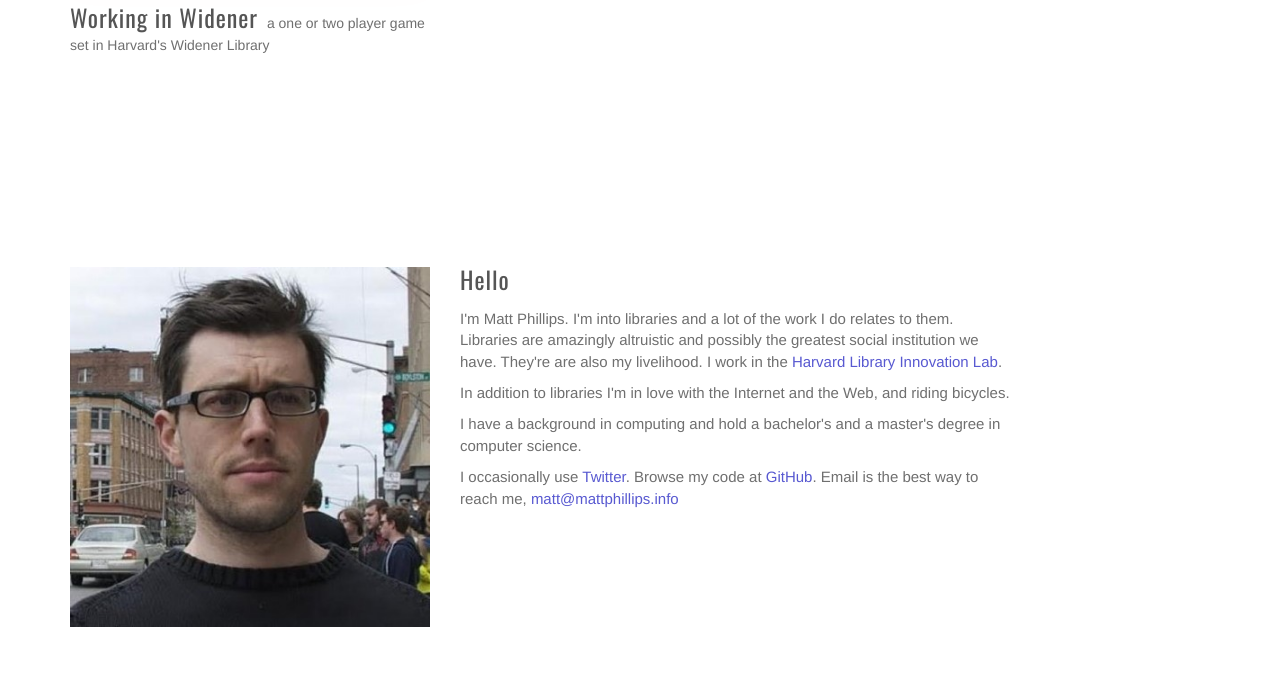
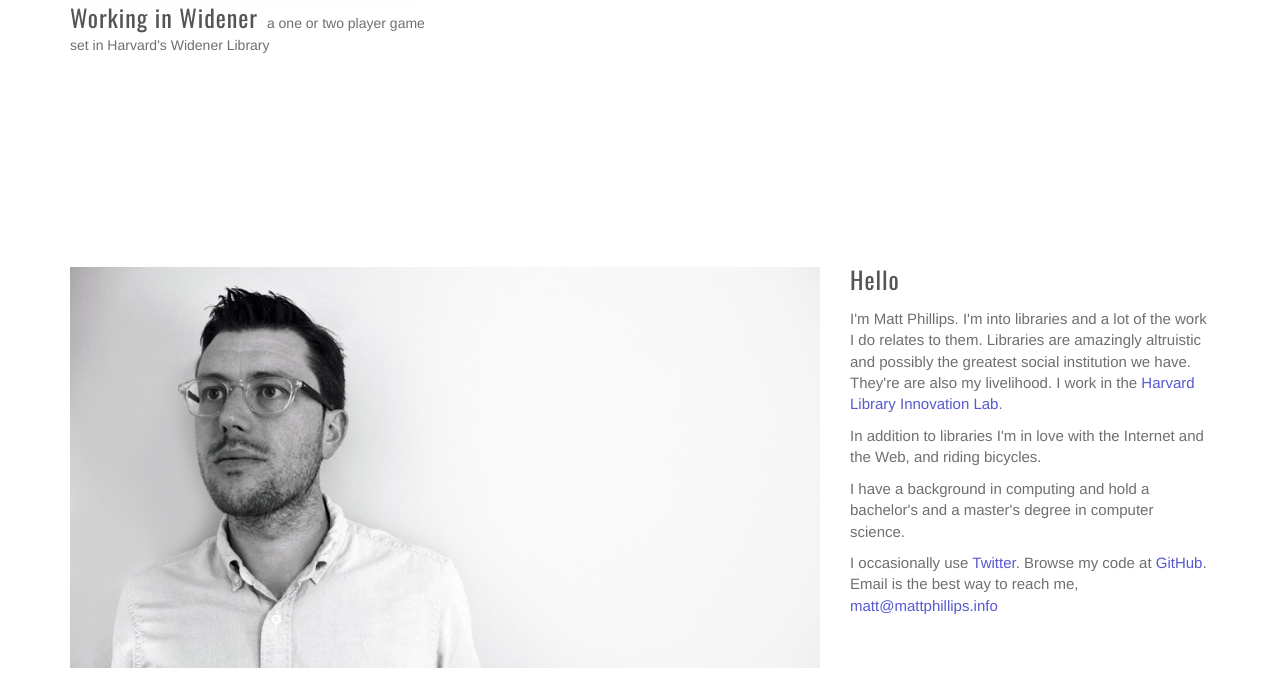
Before and after one commit to phillipsm/mattphillips-info, a Flask app: page / in a window 1280 px wide. Shown: the part 1388-2081 px from the top of the page. Before the commit the page ends 2015 px from the top, so only its background shows below. Run offline with Flask 2, Linux system fonts and the light colour scheme; some libraries are stand-ins or nearby versions.

Commit message:
Updated about image

```diff
--- a/static/css/main.css
+++ b/static/css/main.css
@@ -65,6 +65,10 @@ a:hover {
 
 	.landing .about {
 		margin-top: 0;
+	}
+
+	.proj-container {
+
 	}
 }
 
--- a/templates/landing.html
+++ b/templates/landing.html
@@ -31,41 +31,41 @@
 		</div>
 
 		<div class="row project-row">
-			<div class="col-xs-6 col-lg-4">
+			<div class="col-xs-12  col-sm-6 col-md-4 proj-container">
 				<a href="ambient-timer"><img src="/static/img/a-t-small.png" class="img-responsive">
 				<p><span class="project-title">Ambient Timer</span> a low-stress visual timer with a simple input mechanism for setting the timer</p></a>
 			</div>
-            <div class="col-xs-6 col-lg-4">
+            <div class="col-xs-12  col-sm-6 col-md-4 proj-container">
 				<a href="hovermarks"><img src="/static/img/f-b-small.jpg" class="img-responsive">
 				<p><span class="project-title">Hovermarks</span> a lightweight tool that helps you annotate a physical bookshelf</p></a>
 			</div>
-            <div class="col-xs-6 col-lg-4">
+            <div class="col-xs-12  col-sm-6 col-md-4 proj-container">
 				<a href="awesome-box"><img src="/static/img/ab-core-small.jpg" class="img-responsive">
 				<p><span class="project-title">Awesome Box</span> an alternate returns box that sits alongside your library's regular book drop</p></a>
 			</div>
-            <div class="col-xs-6 col-lg-4">
+            <div class="col-xs-12  col-sm-6 col-md-4 proj-container">
 				<a href="360"><img src="/static/img/360-small.jpg" class="img-responsive">
 				<p><span class="project-title">360° Portrait</span> a 360° view of my hand in a fun, draggable interface</p></a>
 			</div>
-            <div class="col-xs-6 col-lg-4">
+            <div class="col-xs-12  col-sm-6 col-md-4 proj-container">
 				<a href="thelibrary-fm"><img src="/static/img/listening-in-the-stacks-small.jpg" class="img-responsive">
 				<p><span class="project-title">thelibrary.fm</span> experience the library with your ears</p></a>
 			</div>
-            <div class="col-xs-6 col-lg-4">
+            <div class="col-xs-12  col-sm-6 col-md-4 proj-container">
 				<a href="pyfav"><img src="/static/img/pyfav-small.jpg" class="img-responsive">
 				<p><span class="project-title">pyfav</span> A Python library that removes the annoyance of retrieving favicons</p></a>
 			</div>
-            <div class="col-xs-6 col-lg-4">
+            <div class="col-xs-12  col-sm-6 col-md-4 proj-container">
 				<a href="working-in-widener"><img src="/static/img/wiw-logo-small.jpg" class="img-responsive">
 				<p><span class="project-title">Working in Widener</span> a one or two player game set in Harvard's Widener Library</p></a>
 			</div>
 		</div> <!-- / project-row -->
 
 		<div class="row about">
-            <div class="col-xs-4">
-				<img src="/static/img/about-image.jpeg" class="img-responsive">
+            <div class="col-xs-8">
+				<img src="/static/img/about-image.jpg" class="img-responsive">
 			</div>
-			<div class="col-xs-6">
+			<div class="col-xs-4">
 				<p class="project-title">Hello</p>
 				<p>I'm Matt Phillips. I'm into libraries and a lot of the work I do relates to them. Libraries are amazingly altruistic and possibly the greatest social institution we have. They're are also my livelihood. I work in the <a href="http://librarylab.law.harvard.edu" class="pretty-links">Harvard Library Innovation Lab</a>.</p>
 				<p>In addition to libraries I'm in love with the Internet and the Web, and riding bicycles.</p>
```
Also changed, not shown: static/img/about-image.jpeg (deleted), static/img/about-image.jpg (added), 1 other file.
